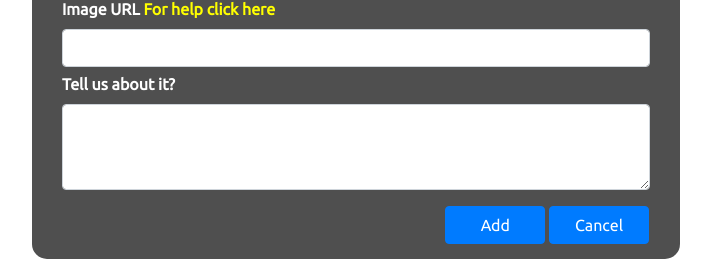
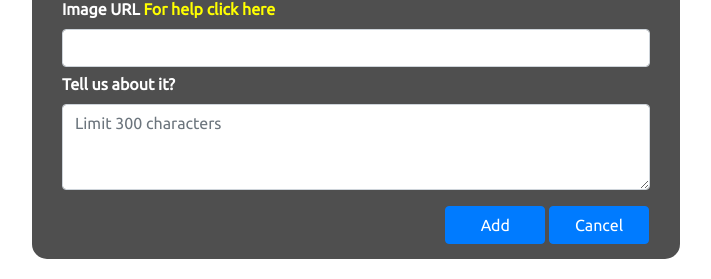
Before and after one commit to jonathanw82/Can_Share, a Flask app: template templates/addnewbeer.html in a window 1280 px wide. Shown: the part 762-1041 px from the top of the page, without its empty margins (284-995 px from the left). Run offline with Flask 2, Linux system fonts and the light colour scheme; the template is opened without the code that fills it: most values are stand-ins (such as "Sample title", 1, 10 or a date in 2020); some libraries are stand-ins or nearby versions; some web fonts are replaced.

Commit message:
added defensive design to readme

```diff
--- a/templates/addnewbeer.html
+++ b/templates/addnewbeer.html
@@ -67,7 +67,7 @@
                 </div>
 					<div class="form-group">
 						<label for="review">Tell us about it?</label>
-						<textarea class="form-control" id="review" name="review" rows="3"></textarea>
+						<textarea class="form-control" id="review" name="review" rows="3" maxlength="300" placeholder="Limit 300 characters "></textarea>
 					</div>
                 <div class="row form-but-row">
 					<div class="form-button-position">
--- a/templates/editbeer.html
+++ b/templates/editbeer.html
@@ -87,7 +87,7 @@
                                  </div>
 								<div class="form-group">
 									<label for="review">Tell us about it?</label>
-									<textarea class="form-control" id="review" name="review" rows="3" >{{the_can.review}}</textarea>
+									<textarea class="form-control" id="review" name="review" rows="3" maxlength="300">{{the_can.review}}</textarea>
 								</div>
 								<div>
 									<div class="row form-but-row">
```
Also changed, not shown: .theia/settings.json, README.md.
